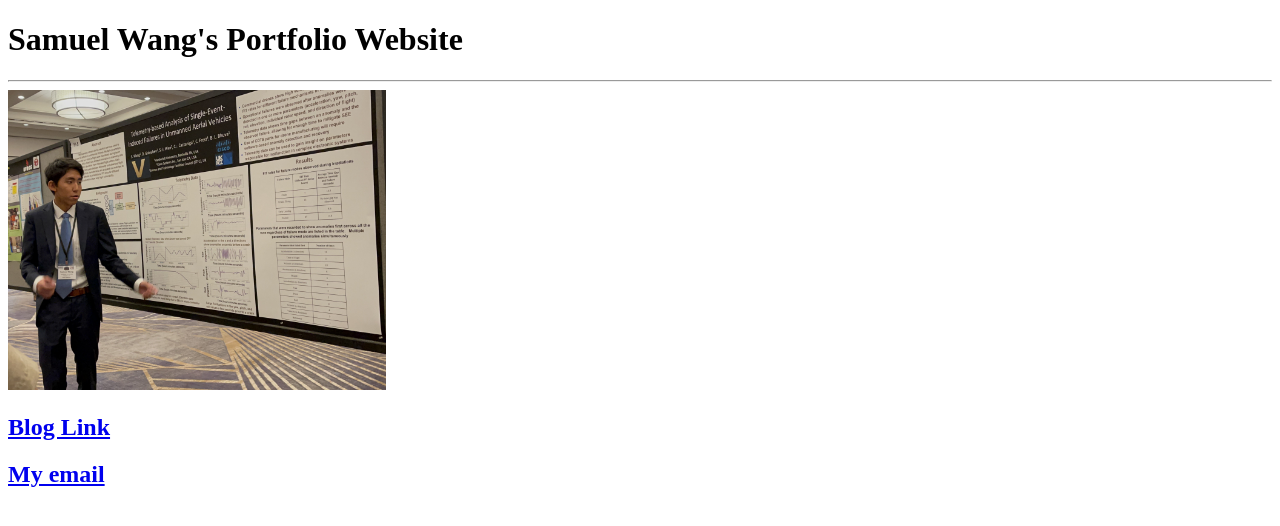
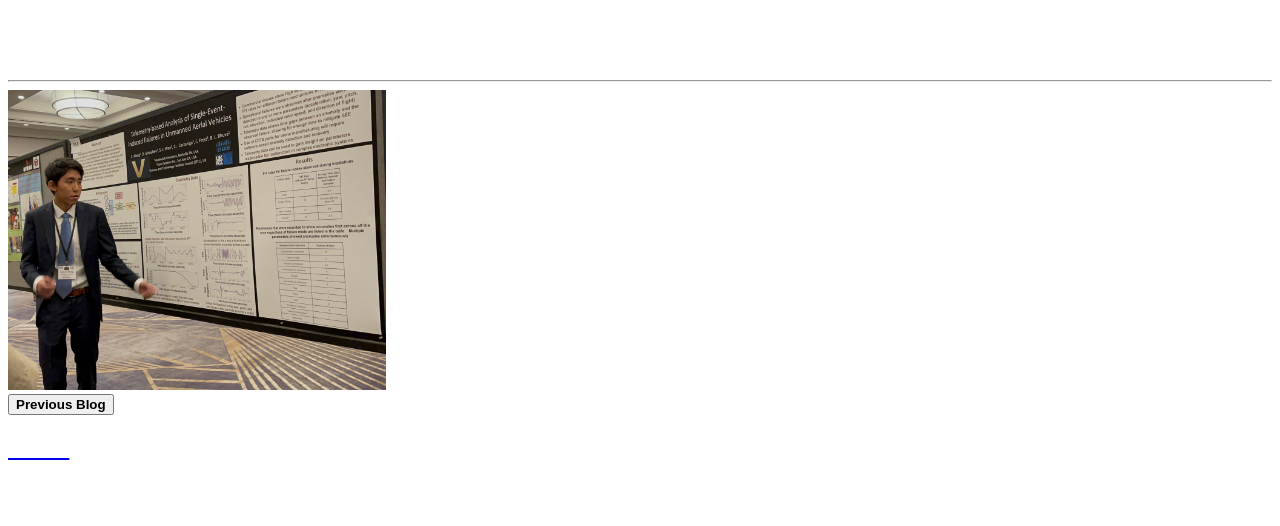
Before and after one commit to SamuelWang05/SamuelWang.github.io, a plain HTML site: page index.html in a window 1280 px wide. Drawn offline with Linux system fonts and the light colour scheme.

Commit message:
Added some more HTML, messed around with CSS

```diff
--- a/index.html
+++ b/index.html
@@ -5,26 +5,32 @@
 <head>
     <meta charset="UTF-8">
     <meta name="viewport" content="width=device-width, initial-scale=1.0">
+
     <title>Samuel's Portfolio Website</title>
 </head>
 <body>
+    <div style = "color: white">
+        <center>
+            <div>
                 <h1>Samuel Wang's Portfolio Website</h1>
                 <hr>
+            </div>
+        </center>
+        <img src = "Images/meWithPoster.jpg" height = "300" alt = "This is a picture of me in front of a poster" title="My poster presentation at the NSREC 2023 confrence">
 
-    <a href = "https://www.linkedin.com/in/samuel-wang-506a9029a/" target = _blank>
-        <img src = "Images/meWithPoster.jpg" height = "300" alt = "This is a picture of me in front of a poster" title="My poster presentation at the NSREC 2023 confrence">
-    </a>
+        <br>
 
         <a href = "https://samuelwang1.blogspot.com/" target = _blank title = "My old blog website">
-        <h2>
-            Blog Link
-        </h2>
+            <button>
+                <b>Previous Blog</b>
+            </button>
         </a>
 
         <a href = "mailto: test@gmail.com" target = _self title = "Reach out!">
-        <h2>
-            My email
+            <h2 style = "color: white">
+                Email
             </h2>
         </a>
+    </div>
 </body>
 </html>
--- /dev/null
+++ b/style.css
@@ -0,0 +1,14 @@
+title{
+    color:white;
+    line-height: 0;
+}
+
+body{
+    background-color: black;
+}
+
+button{
+    color: honeydew;
+    background-color: darkseagreen;
+    border-radius: 5px;
+}
```
Lines whose indentation alone changed are shown as unchanged.
